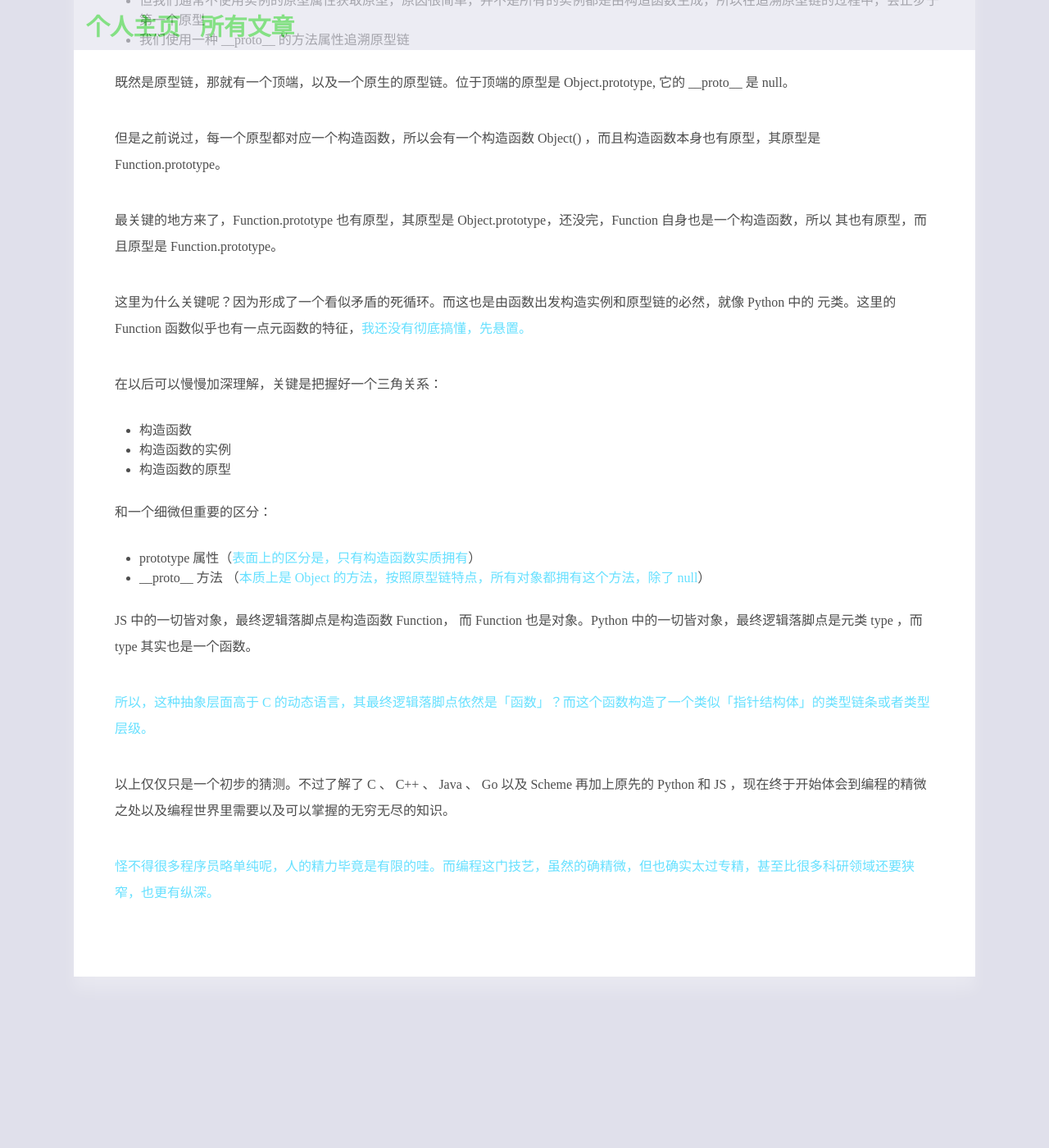
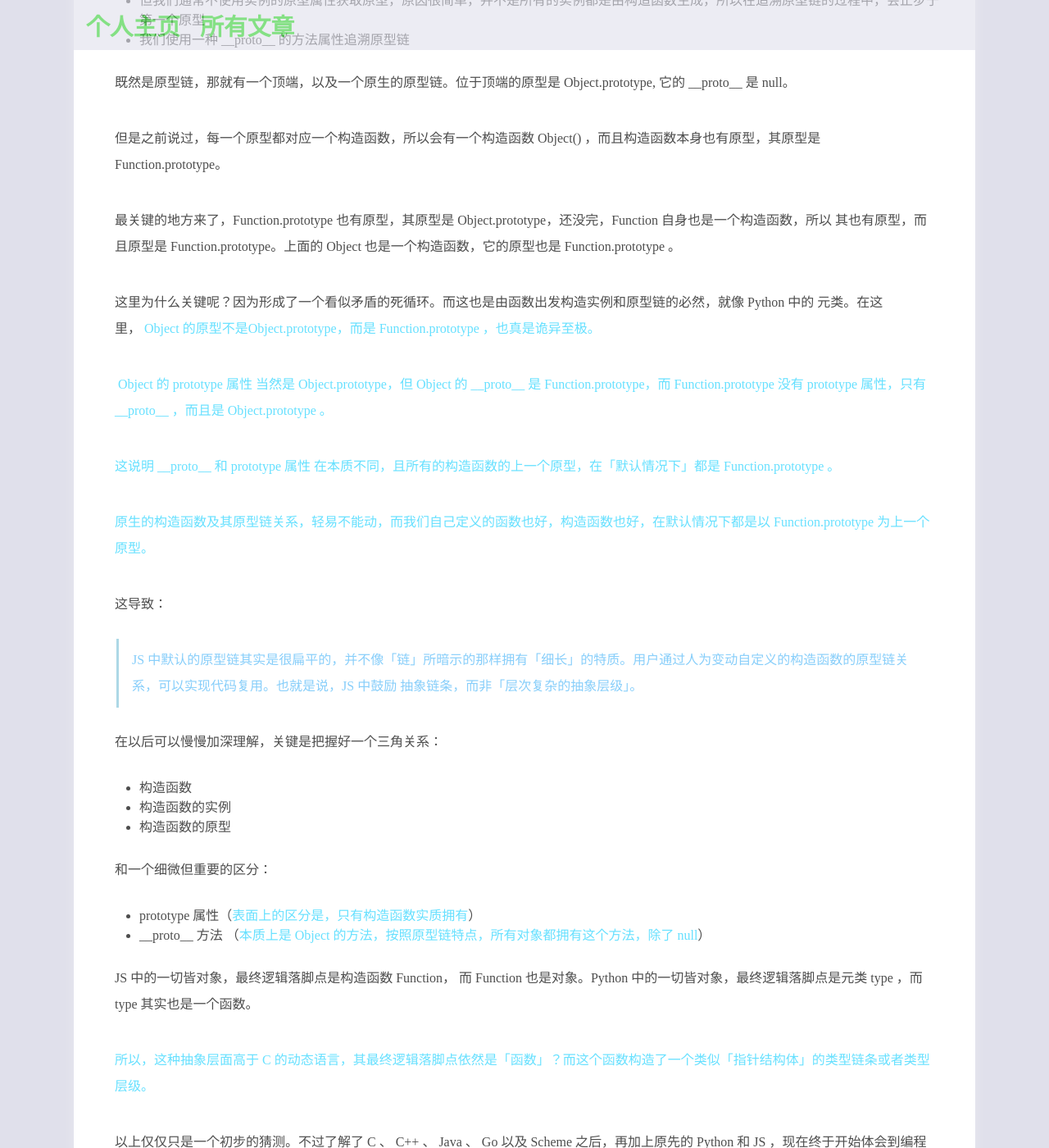
Before and after one commit to xxleyi/xxleyi.github.io, a Jekyll site: the page built from _posts/2017-09-12-03原型链与原型属性.md, in a window 1280 px wide and 1400 px high, scrolled down 1701 px. Shown: the whole window at 82% size. Built offline with Jekyll 4.4.1, drawn with Linux system fonts in a browser that asks for light colours; before the commit the page ends 2952 px from its top, so only the background shows below that; some of the changed text lies outside the part shown.

Commit message:
upate a old blog.

```diff
--- a/_posts/2017-09-12-03原型链与原型属性.md
+++ b/_posts/2017-09-12-03原型链与原型属性.md
@@ -59,9 +59,19 @@ JS 一切皆对象，每一个对象都是一个独立的上下文，上下文
 
 但是之前说过，每一个原型都对应一个构造函数，所以会有一个构造函数 Object() ，而且构造函数本身也有原型，其原型是 Function.prototype。
 
-最关键的地方来了，Function.prototype 也有原型，其原型是 Object.prototype，还没完，Function 自身也是一个构造函数，所以 其也有原型，而且原型是 Function.prototype。
+最关键的地方来了，Function.prototype 也有原型，其原型是 Object.prototype，还没完，Function 自身也是一个构造函数，所以 其也有原型，而且原型是 Function.prototype。上面的 Object 也是一个构造函数，它的原型也是 Function.prototype 。
 
-这里为什么关键呢？因为形成了一个看似矛盾的死循环。而这也是由函数出发构造实例和原型链的必然，就像 Python 中的 元类。这里的 Function 函数似乎也有一点元函数的特征，**我还没有彻底搞懂，先悬置。**
+这里为什么关键呢？因为形成了一个看似矛盾的死循环。而这也是由函数出发构造实例和原型链的必然，就像 Python 中的 元类。在这里，** Object 的原型不是Object.prototype，而是 Function.prototype ，也真是诡异至极。 **
+
+** Object 的 prototype 属性 当然是 Object.prototype，但 Object 的 \_\_proto\_\_ 是 Function.prototype，而 Function.prototype 没有 prototype 属性，只有  \_\_proto\_\_ ，而且是  Object.prototype 。**
+
+**这说明 \_\_proto\_\_ 和 prototype 属性 在本质不同，且所有的构造函数的上一个原型，在「默认情况下」都是 Function.prototype 。**
+
+**原生的构造函数及其原型链关系，轻易不能动，而我们自己定义的函数也好，构造函数也好，在默认情况下都是以 Function.prototype 为上一个原型。**
+
+这导致：
+
+>  JS 中默认的原型链其实是很扁平的，并不像「链」所暗示的那样拥有「细长」的特质。用户通过人为变动自定义的构造函数的原型链关系，可以实现代码复用。也就是说，JS 中鼓励 抽象链条，而非「层次复杂的抽象层级」。
 
 在以后可以慢慢加深理解，关键是把握好一个三角关系：
 
@@ -78,6 +88,6 @@ JS 中的一切皆对象，最终逻辑落脚点是构造函数 Function， 而
 
 **所以，这种抽象层面高于 C 的动态语言，其最终逻辑落脚点依然是「函数」？而这个函数构造了一个类似「指针结构体」的类型链条或者类型层级。**
 
-以上仅仅只是一个初步的猜测。不过了解了 C 、 C++ 、 Java 、 Go 以及 Scheme 再加上原先的 Python 和 JS ，现在终于开始体会到编程的精微之处以及编程世界里需要以及可以掌握的无穷无尽的知识。
+以上仅仅只是一个初步的猜测。不过了解了 C 、 C++ 、 Java 、 Go 以及 Scheme 之后，再加上原先的 Python 和 JS ，现在终于开始体会到编程的精微之处以及编程世界里需要以及可以掌握的无穷无尽的奥妙。
 
-**怪不得很多程序员略单纯呢，人的精力毕竟是有限的哇。而编程这门技艺，虽然的确精微，但也确实太过专精，甚至比很多科研领域还要狭窄，也更有纵深。**
+**怪不得很多程序员略单纯呢，人的精力毕竟是有限的哇。而编程这门技艺，虽然的确精微，但也确实太过专精，甚至比很多科研领域还要狭窄，但同时也更有纵深。**
```
